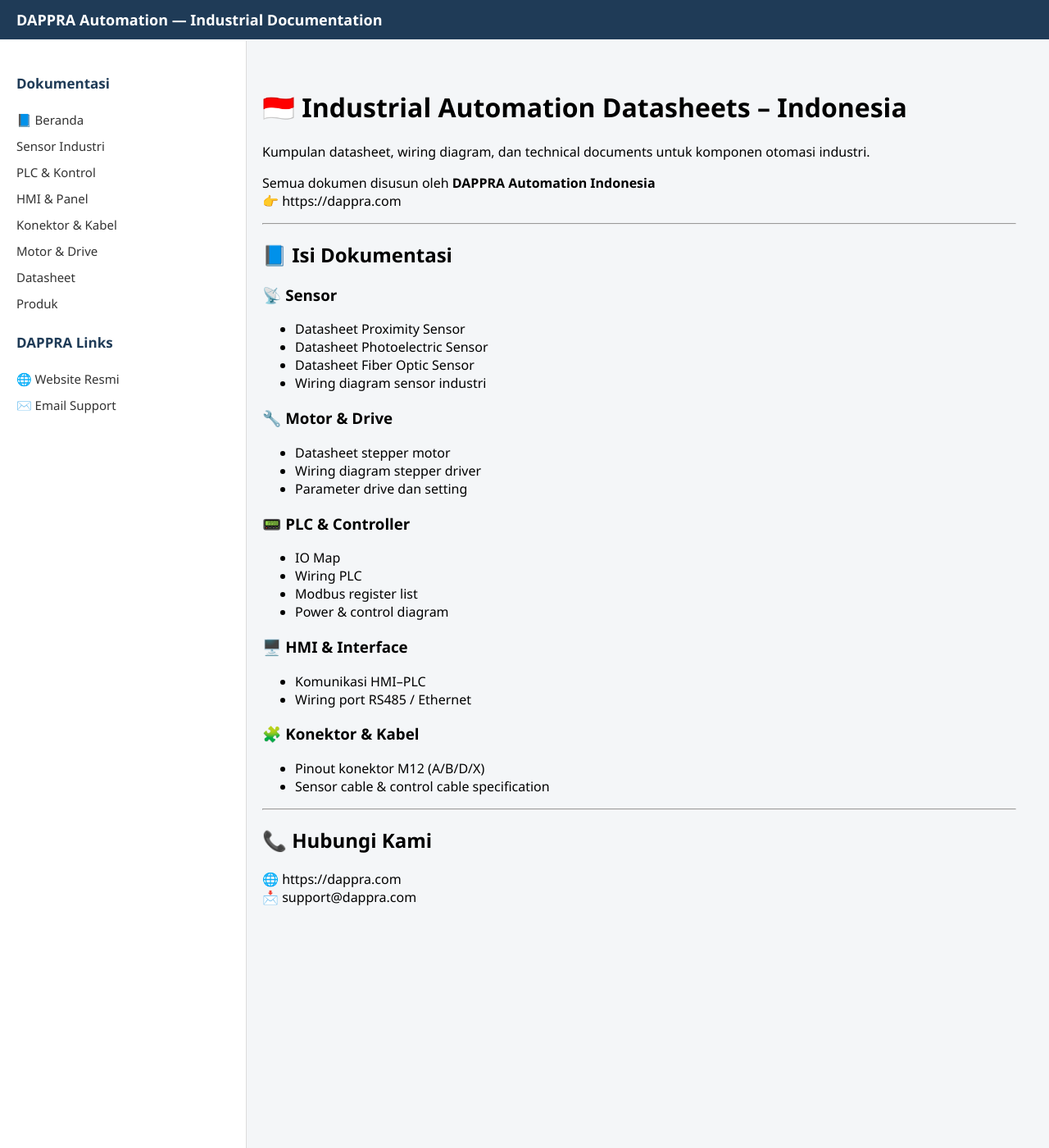
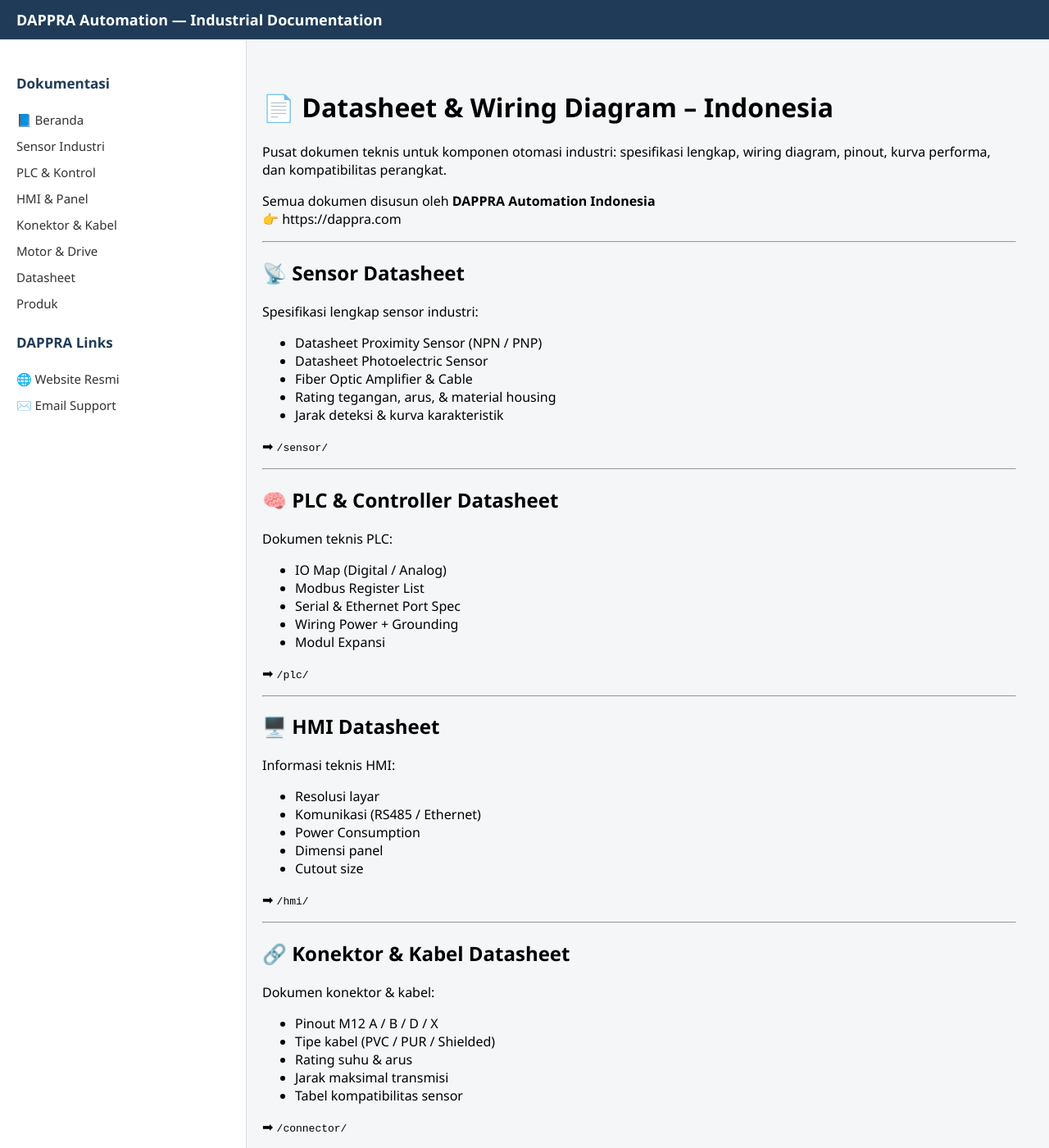
Before and after one commit to dappra-automation/industrial-automation-datasheets, a Jekyll site: the page built from docs/index.md, in a window 1280 px wide and 1400 px high. Shown: the whole window at 82% size. Built offline with Jekyll 4.4.1, drawn with Linux system fonts in a browser that asks for light colours; some of the changed text lies outside the part shown.

Commit message:
Update index.md

```diff
--- a/docs/index.md
+++ b/docs/index.md
@@ -1,46 +1,110 @@
 ---
+title: Datasheet & Wiring Diagram – Dokumen Teknis Industri
 layout: default
-title: Industrial Automation Datasheets Indonesia
 ---
 
-# 🇮🇩 Industrial Automation Datasheets – Indonesia
-
-Kumpulan datasheet, wiring diagram, dan technical documents untuk komponen otomasi industri.
+# 📄 Datasheet & Wiring Diagram – Indonesia
+Pusat dokumen teknis untuk komponen otomasi industri: spesifikasi lengkap, wiring diagram, pinout, kurva performa, dan kompatibilitas perangkat.
 
 Semua dokumen disusun oleh **DAPPRA Automation Indonesia**
 👉 https://dappra.com
 
 ---
 
-## 📘 Isi Dokumentasi
+## 📡 Sensor Datasheet
 
-### 📡 Sensor
-- Datasheet Proximity Sensor
+Spesifikasi lengkap sensor industri:
+
+- Datasheet Proximity Sensor (NPN / PNP)
 - Datasheet Photoelectric Sensor
-- Datasheet Fiber Optic Sensor
-- Wiring diagram sensor industri
+- Fiber Optic Amplifier & Cable
+- Rating tegangan, arus, & material housing
+- Jarak deteksi & kurva karakteristik
 
-### 🔧 Motor & Drive
-- Datasheet stepper motor
-- Wiring diagram stepper driver
-- Parameter drive dan setting
-
-### 📟 PLC & Controller
-- IO Map
-- Wiring PLC
-- Modbus register list
-- Power & control diagram
-
-### 🖥️ HMI & Interface
-- Komunikasi HMI–PLC
-- Wiring port RS485 / Ethernet
-
-### 🧩 Konektor & Kabel
-- Pinout konektor M12 (A/B/D/X)
-- Sensor cable & control cable specification
+➡ `/sensor/`
 
 ---
 
-## 📞 Hubungi Kami
+## 🧠 PLC & Controller Datasheet
+
+Dokumen teknis PLC:
+
+- IO Map (Digital / Analog)
+- Modbus Register List
+- Serial & Ethernet Port Spec
+- Wiring Power + Grounding
+- Modul Expansi
+
+➡ `/plc/`
+
+---
+
+## 🖥️ HMI Datasheet
+
+Informasi teknis HMI:
+
+- Resolusi layar
+- Komunikasi (RS485 / Ethernet)
+- Power Consumption
+- Dimensi panel
+- Cutout size
+
+➡ `/hmi/`
+
+---
+
+## 🔗 Konektor & Kabel Datasheet
+
+Dokumen konektor & kabel:
+
+- Pinout M12 A / B / D / X
+- Tipe kabel (PVC / PUR / Shielded)
+- Rating suhu & arus
+- Jarak maksimal transmisi
+- Tabel kompatibilitas sensor
+
+➡ `/connector/`
+
+---
+
+## ⚙️ Motor & Driver Datasheet
+
+Dokumen teknis motor & driver:
+
+- Stepper motor (20Nm dan lainnya)
+- Torsi, arus, induktansi, tahanan coil
+- Driver parameter setting
+- Wiring motor–driver
+- Rekomendasi catu daya
+
+➡ `/motor/`
+
+---
+
+## 📦 Datasheet Berdasarkan Produk
+
+Dokumen untuk setiap produk resmi DAPPRA:
+
+- Proximity OA17 / OA25 / OA26
+- Stepper Motor 110BYG350D
+- Driver 3ND2283
+- Sensor kabel M12
+- HMI & PLC
+
+➡ `/product/`
+
+---
+
+## 🎯 Mengapa Dokumentasi Ini Penting?
+
+- Mempermudah troubleshooting
+- Referensi akurat untuk perancangan mesin
+- Membantu menentukan kompatibilitas
+- Memenuhi standar industri
+- Memperkuat keamanan dan keandalan sistem
+
+---
+
+## 📞 Kontak Teknis
 🌐 https://dappra.com
 📩 support@dappra.com
```
